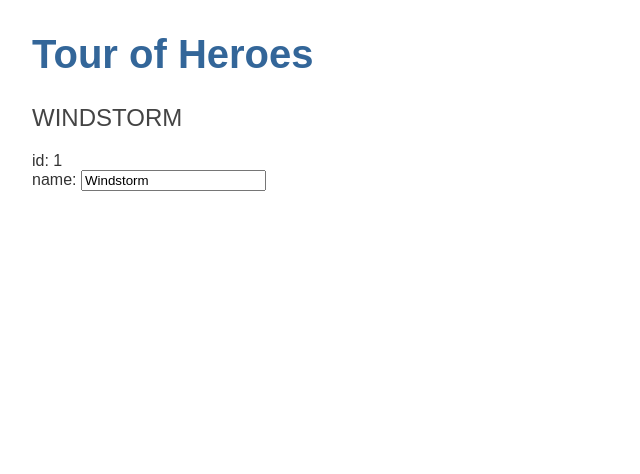
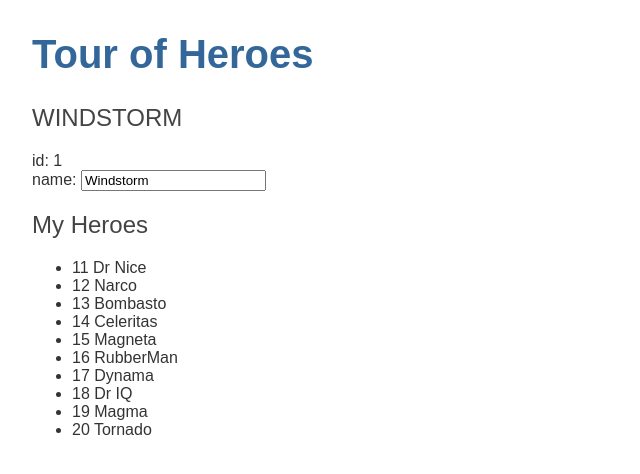
Before and after one commit to kargeb/tour-of-heroes, an Angular app: page / in a window 1280 px wide. Shown: the top 474 px of the page, without its empty margins (0-640 px from the left). Built offline with nearby package versions, Linux system fonts and the light colour scheme.

Commit message:
use ngFor to list heroes

```diff
--- a/src/app/heroes/heroes.component.html
+++ b/src/app/heroes/heroes.component.html
@@ -6,3 +6,10 @@
 <div>
   <label>name: <input [(ngModel)]="hero.name" placeholder="name" /></label>
 </div>
+
+<h2>My Heroes</h2>
+<ul class="heroes">
+  <li *ngFor="let hero of heroes">
+    <span class="badge">{{ hero.id }} </span> {{ hero.name }}
+  </li>
+</ul>
--- a/src/app/heroes/heroes.component.ts
+++ b/src/app/heroes/heroes.component.ts
@@ -1,5 +1,7 @@
 import { Component, OnInit } from '@angular/core';
 import { Hero } from '../hero';
+import { HEROES } from '../mock-heroes';
+
 @Component({
   selector: 'app-heroes',
   templateUrl: './heroes.component.html',
@@ -11,6 +13,7 @@
     name: 'Windstorm',
   };
 
+  heroes = HEROES;
   constructor() {}
 
   ngOnInit(): void {}
--- /dev/null
+++ b/src/app/mock-heroes.ts
@@ -0,0 +1,14 @@
+import { Hero } from './hero';
+
+export const HEROES: Hero[] = [
+  { id: 11, name: 'Dr Nice' },
+  { id: 12, name: 'Narco' },
+  { id: 13, name: 'Bombasto' },
+  { id: 14, name: 'Celeritas' },
+  { id: 15, name: 'Magneta' },
+  { id: 16, name: 'RubberMan' },
+  { id: 17, name: 'Dynama' },
+  { id: 18, name: 'Dr IQ' },
+  { id: 19, name: 'Magma' },
+  { id: 20, name: 'Tornado' },
+];
```
